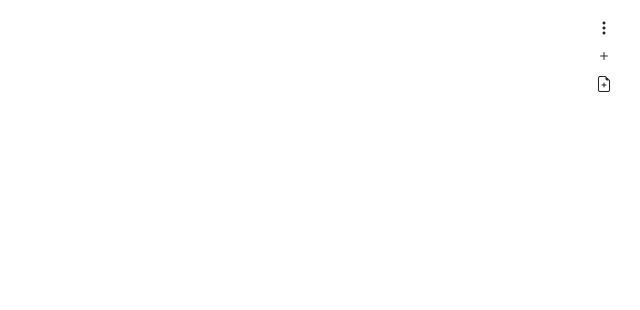
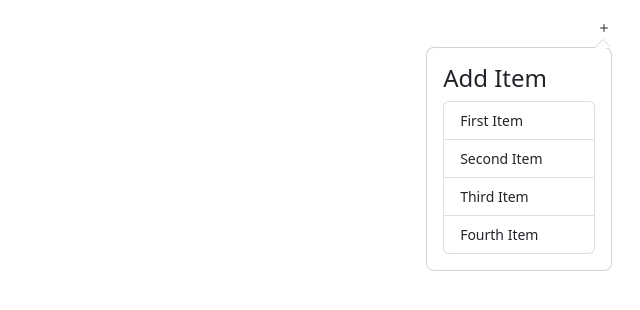
Before and after one commit to avocado-bytes/drag-drop-grid, an Angular app: page / in a window 1280 px wide. Both pictures are taken after a click on the icon 1244 px from the left and 28 px from the top of the page. Shown: the top 310 px of the page, without its empty margins (640-1280 px from the left). Built offline with nearby package versions, Linux system fonts and the light colour scheme.

Commit message:
chore: Explanation tooltips

```diff
--- a/src/app/component/grid/grid.component.html
+++ b/src/app/component/grid/grid.component.html
@@ -7,25 +7,41 @@
             <ng-container *ngTemplateOutlet="col.view"></ng-container>
           </div>
           <div class="position-absolute top-0 end-0 p-3 d-flex flex-column gap-1" style="width: initial">
+            <div container="body" ngbTooltip="Move Item" placement=start>
               <i class="bi bi-arrows-move cursor-pointer" cdkDragHandle></i>
+            </div>
+            <div container="body" ngbTooltip="Remove Item" placement=start>
               <i class="bi bi-trash cursor-pointer" (click)="removeItem(row, col.id)"></i>
+            </div>
+            <div container="body" ngbTooltip="Make Larger" placement=start>
               <i class="bi bi-arrow-right cursor-pointer" (click)="makeLarger(row, tile)"></i>
+            </div>
+            <div container="body" ngbTooltip="Make Smaller" placement=start>
               <i class="bi bi-arrow-left cursor-pointer" (click)="makeSmaller(row, tile)"></i>
-            <i *ngIf="tile.width" (click)="resetSize(tile)">W: {{ tile.width }} / 12</i>
+            </div>
+            <div container="body" ngbTooltip="Reset Size" placement=start>
+              <i *ngIf="tile.width cursor-pointer" (click)="resetSize(tile)">W: {{ tile.width }} / 12</i>
+            </div>
           </div>
         </div>
       </ng-container>
       <div class="position-absolute top-0 end-0 p-3 d-flex flex-column gap-1" style="width: initial">
-        <i class="bi bi-three-dots-vertical  cursor-pointer"></i>
-        <i class="bi bi-plus" [ngbPopover]="availableItems" [popoverContext]="{ $implicit: row }"></i>
+        <div container="body" ngbTooltip="Add Item to Row" placement=start>
+          <i class="bi bi-plus cursor-pointer" [ngbPopover]="availableItems" [popoverContext]="{ $implicit: row }"></i>
+        </div>
+        <div container="body" ngbTooltip="Remove Row" placement=start>
           <i *ngIf="contentsMatrix.length > 1" class="bi bi-trash cursor-pointer" (click)="removeRow(rowIndex)"></i>
+        </div>
+        <div container="body" ngbTooltip="Add Row" placement=start>
           <i class="bi bi-file-earmark-plus  cursor-pointer" (click)="addRow()"></i>
+        </div>
       </div>
     </div>
   </ng-container>
 </div>
 
 <ng-template #availableItems let-row>
+  <h4 class="me-5 text-nowrap">Add Item</h4>
   <ul class="list-group">
     <li class="list-group-item text-nowrap cursor-pointer" *ngFor="let item of flatContents" (click)="row.push(item)">{{ item.label }}</li>
   </ul>
```
Lines whose indentation alone changed are shown as unchanged.
